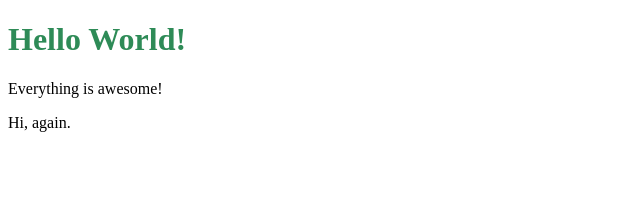
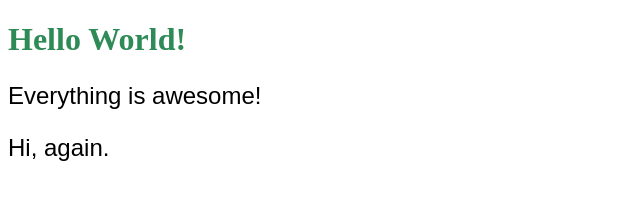
Before and after one commit to nunezrio/introdemo, a plain HTML site: page index.html in a window 1280 px wide. Shown: the whole page, without its empty margins (0-640 px from the left). Drawn offline with Linux system fonts and the light colour scheme.

Commit message:
improved paragraph styles

```diff
--- a/style.css
+++ b/style.css
@@ -1,3 +1,8 @@
 h1 {
   color: seagreen;
 }
+
+p {
+  font-family: sans-serif;
+  font-size: 150%;
+}
```
